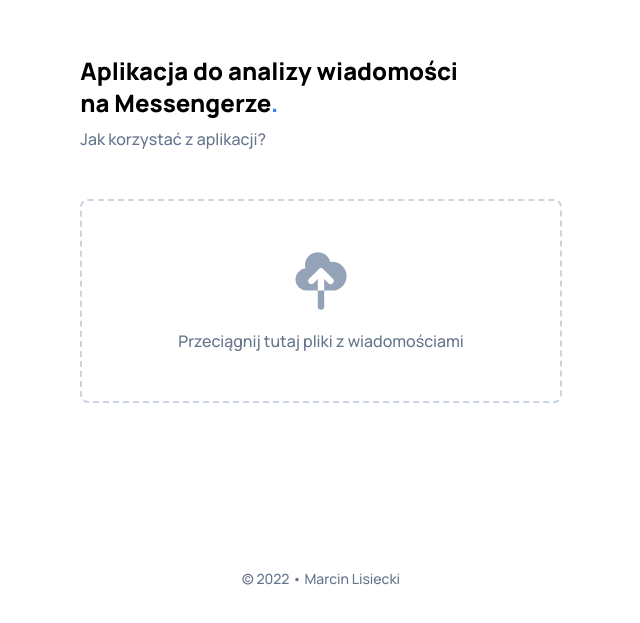
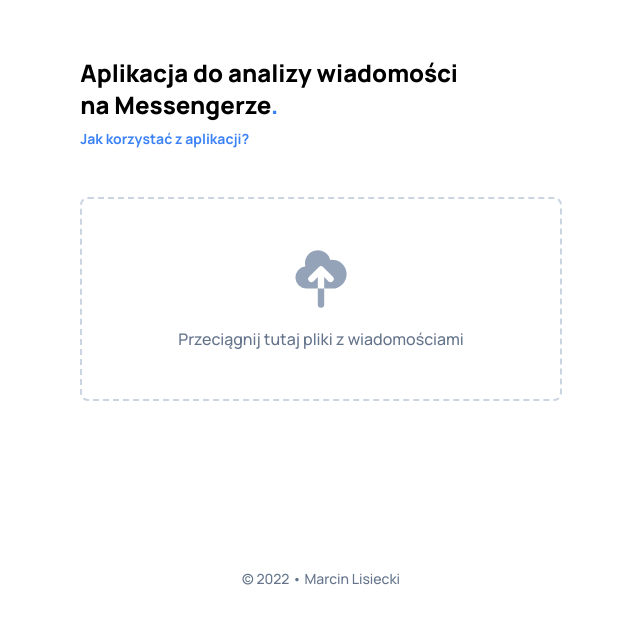
Before and after one commit to marcinlisiecki/fb-analyser, a Next.js app: page / in a window 1280 px wide. Shown: the part 163-786 px from the top of the page, without its empty margins (319-959 px from the left). Built offline with nearby package versions, Linux system fonts and the light colour scheme.

Commit message:
Add basic guide page

```diff
--- /dev/null
+++ b/src/pages/guide.tsx
@@ -0,0 +1,19 @@
+import React, { FunctionComponent } from 'react';
+
+import MainTemplate from 'components/templates/MainTemplate';
+
+interface OwnProps {}
+
+type Props = OwnProps;
+
+const GuidePage: FunctionComponent<Props> = () => {
+  return (
+    <MainTemplate title={'Jak korzystać z aplikacji?'} withPadding={false}>
+      <div className={'h-full min-h-screen flex items-center justify-center font-bold text-2xl'}>
+        XD
+      </div>
+    </MainTemplate>
+  );
+};
+
+export default GuidePage;
--- a/src/pages/index.tsx
+++ b/src/pages/index.tsx
@@ -9,6 +9,7 @@ import FilesLoadingModal from 'components/organisms/FilesLoadingModal';
 import { DocumentTextIcon } from '@heroicons/react/solid';
 import Button from 'components/atoms/Button';
 import MainTemplate from 'components/templates/MainTemplate';
+import PageLink from 'components/atoms/PageLink';
 
 interface OwnProps {}
 type Props = OwnProps;
@@ -41,7 +42,9 @@ const HomePage: NextPage<Props> = () => {
               Aplikacja do analizy wiadomości na Messengerze
               <span className={'text-primary-500'}>.</span>
             </h1>
-            <p className={'text-text-secondary font-medium mt-2'}>Jak korzystać z aplikacji?</p>
+            <PageLink href={'/guide'} customStyles={'mt-2 block'}>
+              Jak korzystać z aplikacji?
+            </PageLink>
           </div>
           <FileInput handleDrop={handleDrop} />
 
```
